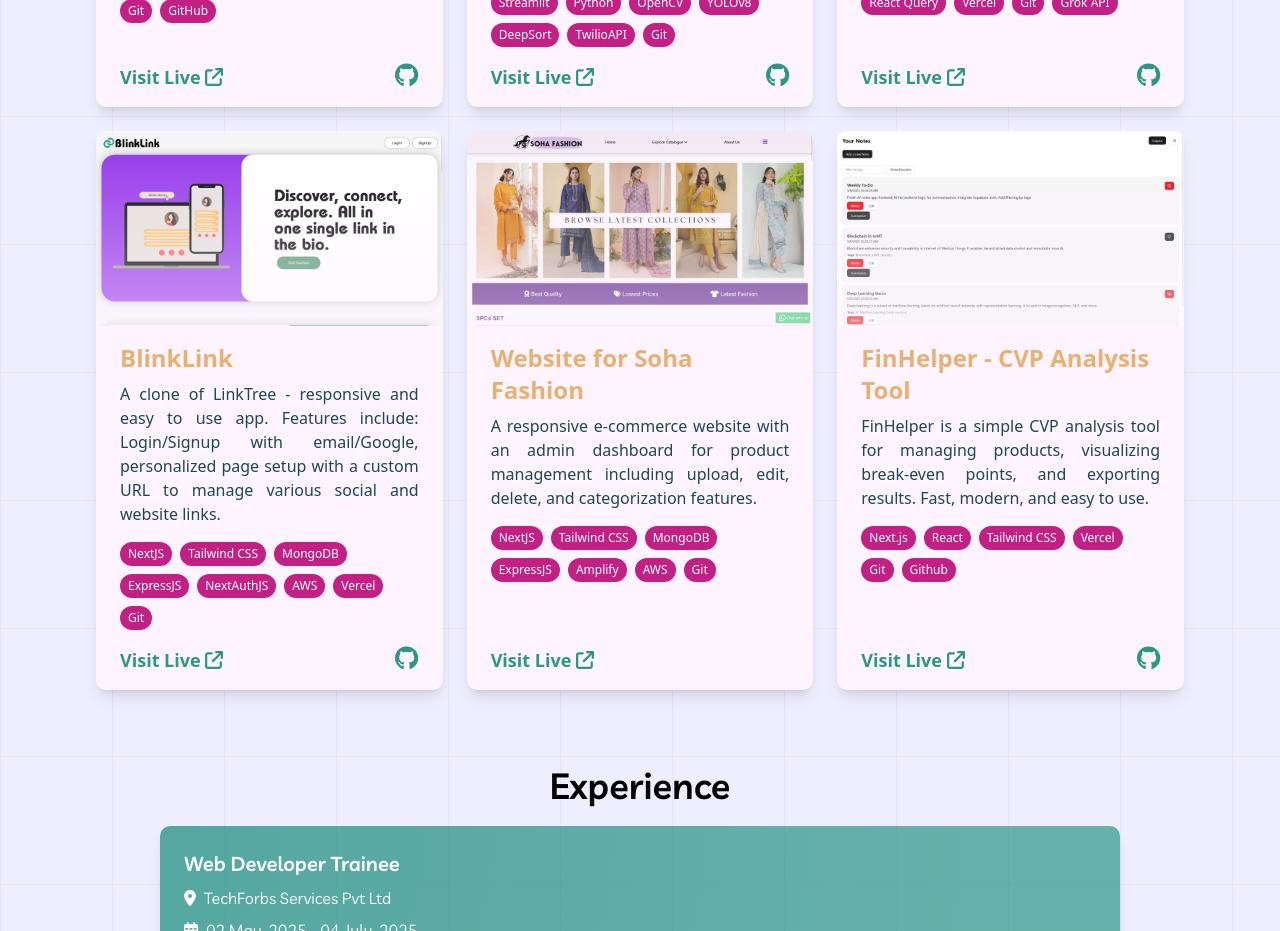
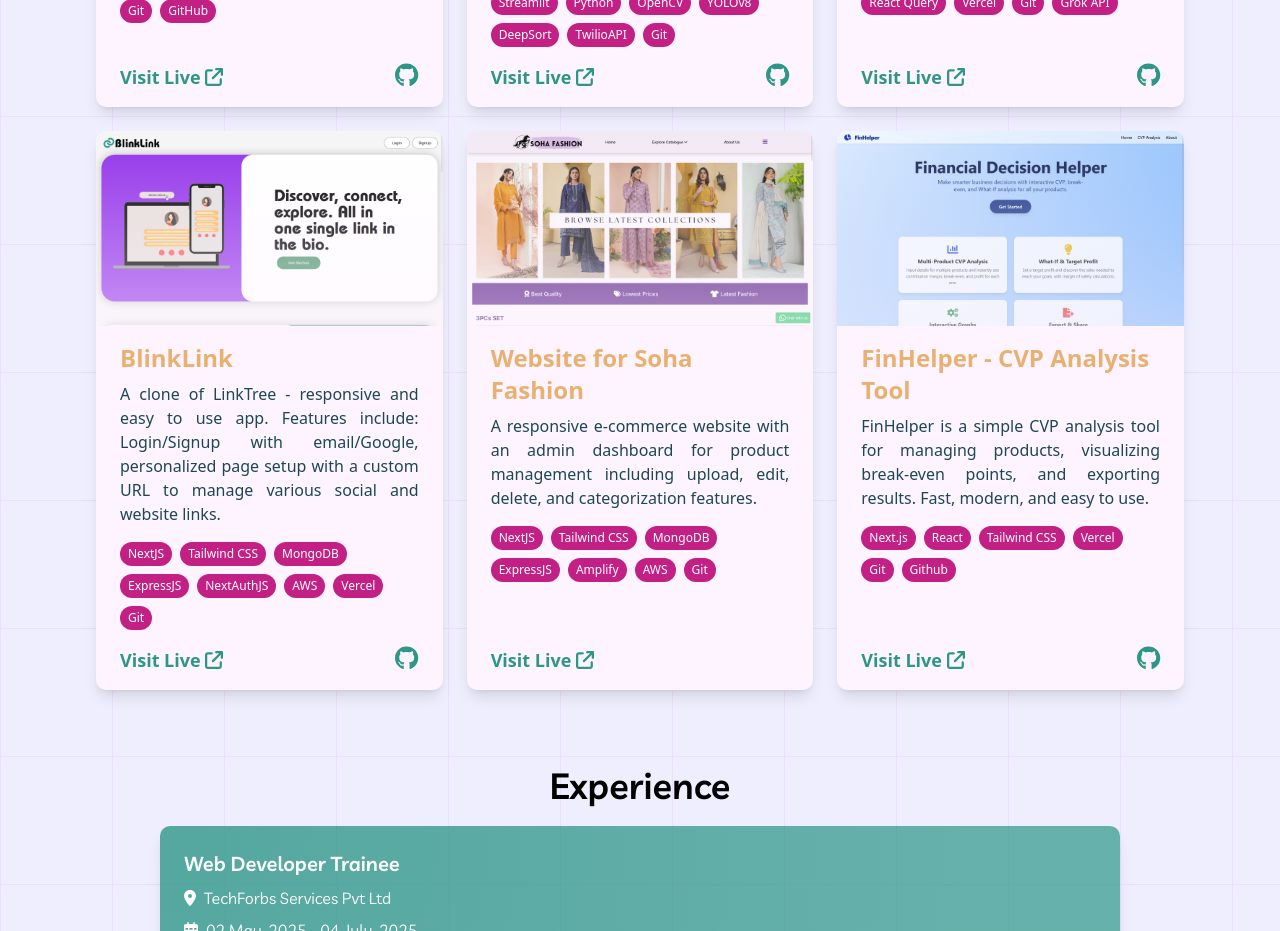
Before and after one commit to SohaChauhan/My-Portfolio, a Next.js app: page / in a window 1280 px wide. Shown: the part 2060-2991 px from the top of the page. Built offline with nearby package versions, Linux system fonts and the light colour scheme.

Commit message:
Implement code changes to enhance functionality and improve performance

```diff
--- a/src/app/components/Projects.js
+++ b/src/app/components/Projects.js
@@ -4,8 +4,9 @@
 import sohafashion from "/public/sohafashion.png";
 import project3 from "/public/FireDetection.png";
 import AINotesApp from "/public/AINotesApp.png";
-import PortfolioWeb from "/public/Portfolio.png";
+import finhelper from "/public/FinHelper.png";
 import Spenza from "/public/Spenza.png";
+
 import { FontAwesomeIcon } from "@fortawesome/react-fontawesome";
 import { faGithub } from "@fortawesome/free-brands-svg-icons";
 import { faExternalLink } from "@fortawesome/free-solid-svg-icons";
@@ -368,7 +369,7 @@
           >
             <motion.div className="relative">
               <Image
-                src={AINotesApp} // Placeholder image, update if you have a FinHelper logo
+                src={finhelper} // Placeholder image, update if you have a FinHelper logo
                 alt="FinHelper App"
                 className="rounded-t-lg w-full object-cover"
               />
@@ -380,7 +381,9 @@
                   FinHelper - CVP Analysis Tool
                 </h1>
                 <p className="mb-4 text-justify">
-                  FinHelper is a simple CVP analysis tool for managing products, visualizing break-even points, and exporting results. Fast, modern, and easy to use.
+                  FinHelper is a simple CVP analysis tool for managing products,
+                  visualizing break-even points, and exporting results. Fast,
+                  modern, and easy to use.
                 </p>
                 <div className="flex flex-wrap gap-2 mb-4">
                   {[
@@ -389,7 +392,7 @@
                     "Tailwind CSS",
                     "Vercel",
                     "Git",
-                    "Github"
+                    "Github",
                   ].map((tech) => (
                     <span
                       key={tech}
```
Also changed, not shown: public/FinHelper.png (added).
